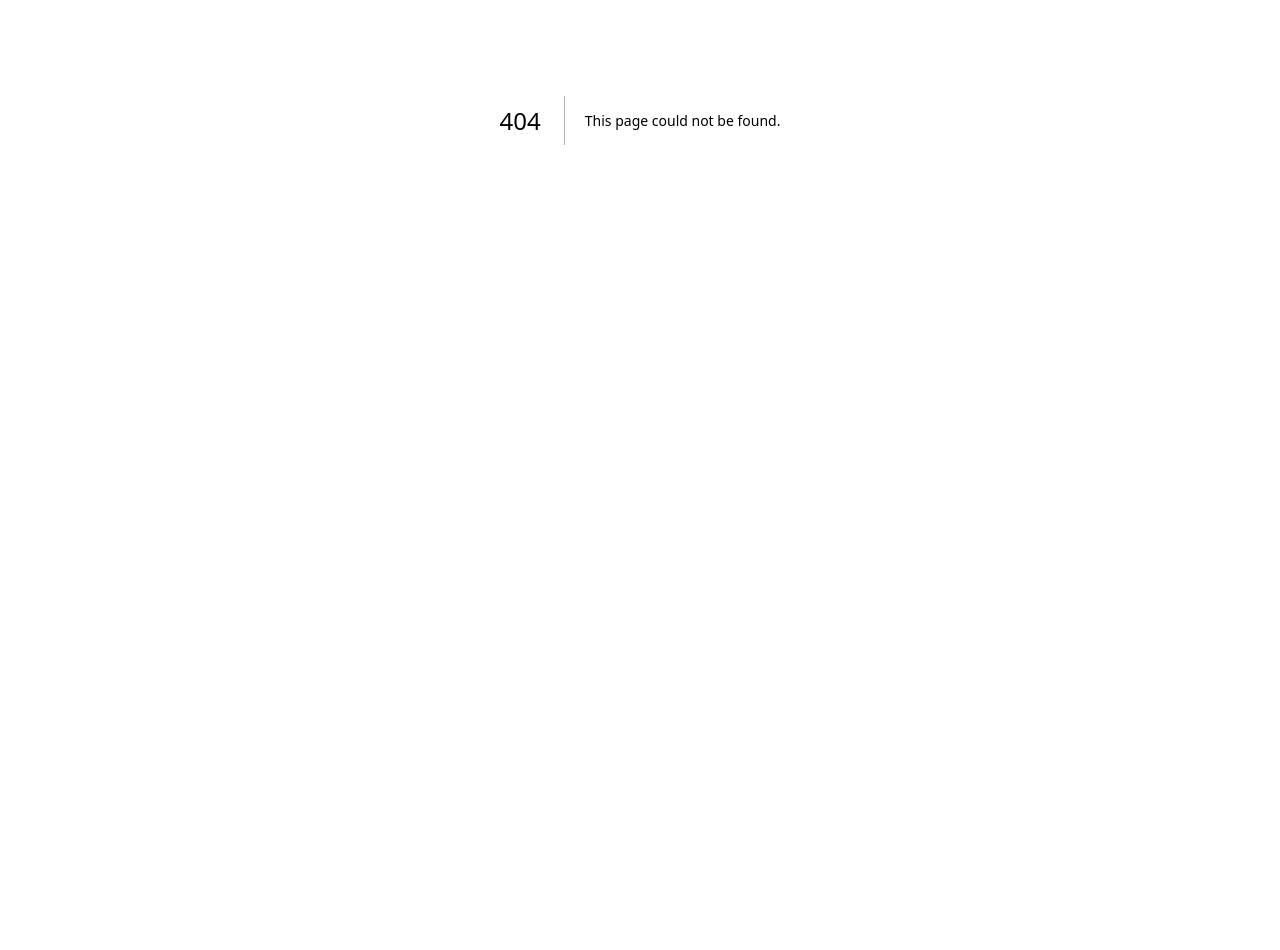
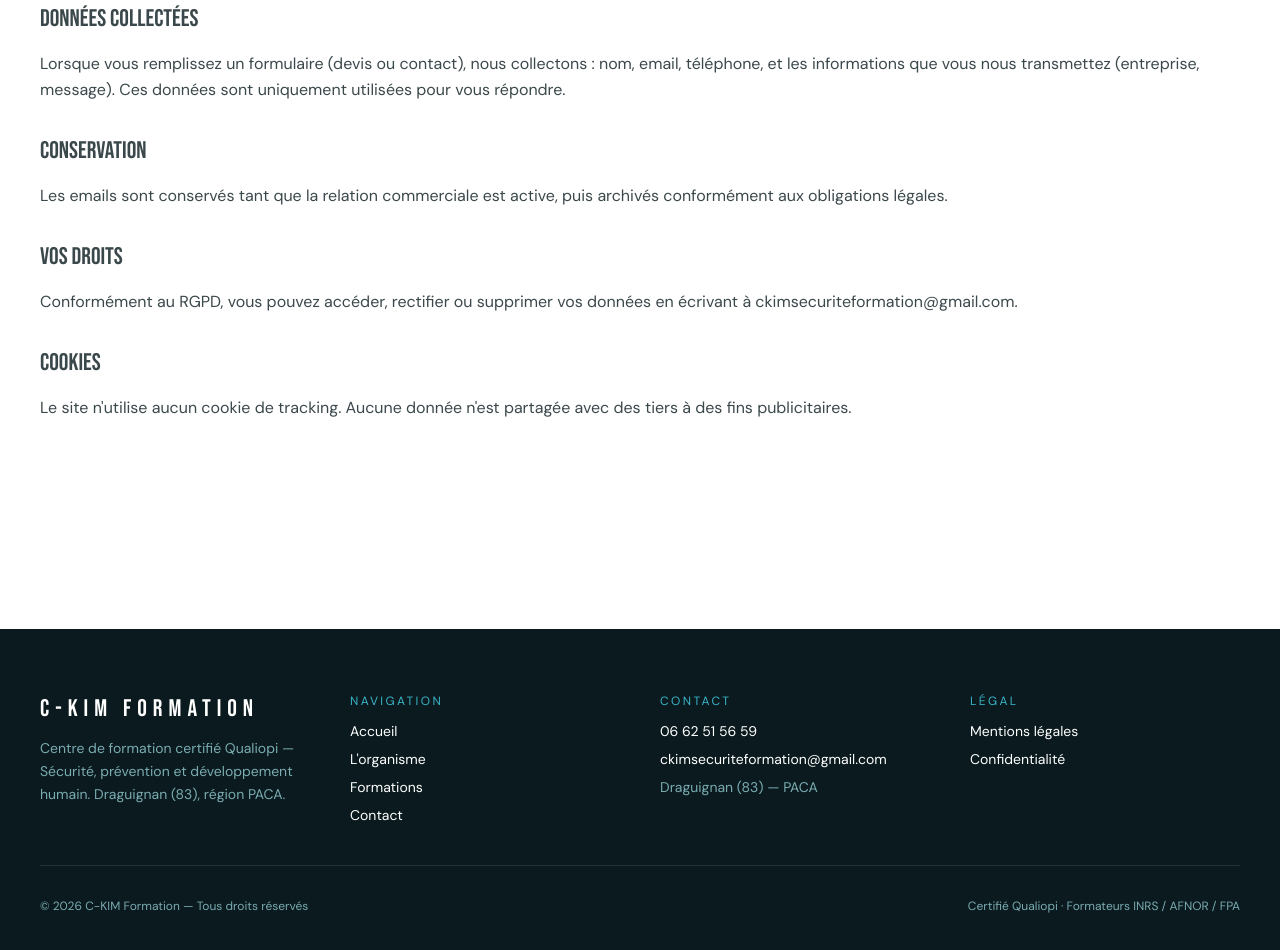
Before and after one commit to AlanT-lock/ckimformation, a Next.js app: page /confidentialite in a window 1280 px wide. Before the commit this address had no page. Shown: the part 280-1230 px from the top of the page. Before the commit the page ends 800 px from the top, so only its background shows below. Built offline with nearby package versions, Linux system fonts and the light colour scheme; no server answers.

Commit message:
feat: legal pages (mentions, confidentialité)

```diff
--- /dev/null
+++ b/app/(public)/confidentialite/page.tsx
@@ -0,0 +1,28 @@
+import type { Metadata } from 'next';
+import { Container } from '@/components/ui/Container';
+
+export const metadata: Metadata = {
+  title: 'Politique de confidentialité — C-KIM Formation',
+  robots: { index: false },
+};
+
+export default function ConfidentialitePage() {
+  return (
+    <section className="bg-white py-20">
+      <Container className="max-w-3xl">
+        <p className="text-xs uppercase tracking-[0.3em] text-orange">RGPD</p>
+        <h1 className="font-display text-4xl md:text-6xl tracking-wide mt-3 leading-[1.05]">Politique de confidentialité</h1>
+        <div className="mt-8 text-dark/80 leading-relaxed space-y-4">
+          <h2 className="font-display text-2xl mt-8">Données collectées</h2>
+          <p>Lorsque vous remplissez un formulaire (devis ou contact), nous collectons : nom, email, téléphone, et les informations que vous nous transmettez (entreprise, message). Ces données sont uniquement utilisées pour vous répondre.</p>
+          <h2 className="font-display text-2xl mt-8">Conservation</h2>
+          <p>Les emails sont conservés tant que la relation commerciale est active, puis archivés conformément aux obligations légales.</p>
+          <h2 className="font-display text-2xl mt-8">Vos droits</h2>
+          <p>Conformément au RGPD, vous pouvez accéder, rectifier ou supprimer vos données en écrivant à ckimsecuriteformation@gmail.com.</p>
+          <h2 className="font-display text-2xl mt-8">Cookies</h2>
+          <p>Le site n&apos;utilise aucun cookie de tracking. Aucune donnée n&apos;est partagée avec des tiers à des fins publicitaires.</p>
+        </div>
+      </Container>
+    </section>
+  );
+}
--- /dev/null
+++ b/app/(public)/mentions-legales/page.tsx
@@ -0,0 +1,30 @@
+import type { Metadata } from 'next';
+import { Container } from '@/components/ui/Container';
+
+export const metadata: Metadata = {
+  title: 'Mentions légales — C-KIM Formation',
+  robots: { index: false },
+};
+
+export default function MentionsLegalesPage() {
+  return (
+    <section className="bg-white py-20">
+      <Container className="max-w-3xl">
+        <p className="text-xs uppercase tracking-[0.3em] text-orange">Légal</p>
+        <h1 className="font-display text-4xl md:text-6xl tracking-wide mt-3 leading-[1.05]">Mentions légales</h1>
+        <div className="mt-8 text-dark/80 leading-relaxed space-y-4">
+          <h2 className="font-display text-2xl mt-8">Éditeur</h2>
+          <p>C-KIM Formation — [À compléter par le client : statut juridique, capital, SIRET, RCS, siège social].</p>
+          <h2 className="font-display text-2xl mt-8">Directeur de la publication</h2>
+          <p>[Nom du directeur de la publication]</p>
+          <h2 className="font-display text-2xl mt-8">Hébergement</h2>
+          <p>Vercel Inc., 340 S Lemon Ave #4133, Walnut, CA 91789, USA.</p>
+          <h2 className="font-display text-2xl mt-8">Contact</h2>
+          <p>ckimsecuriteformation@gmail.com — 06 62 51 56 59</p>
+          <h2 className="font-display text-2xl mt-8">Numéro Qualiopi</h2>
+          <p>[Numéro de certification Qualiopi à insérer]</p>
+        </div>
+      </Container>
+    </section>
+  );
+}
```
